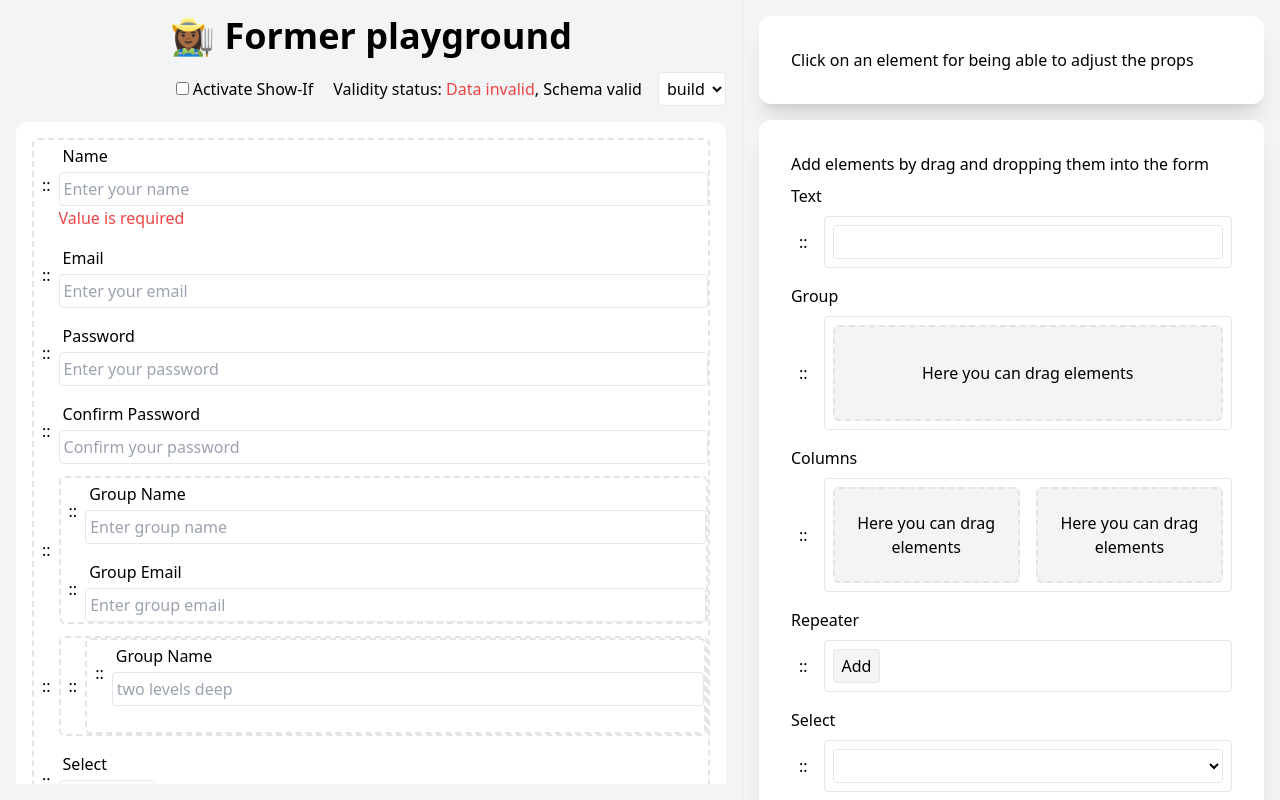
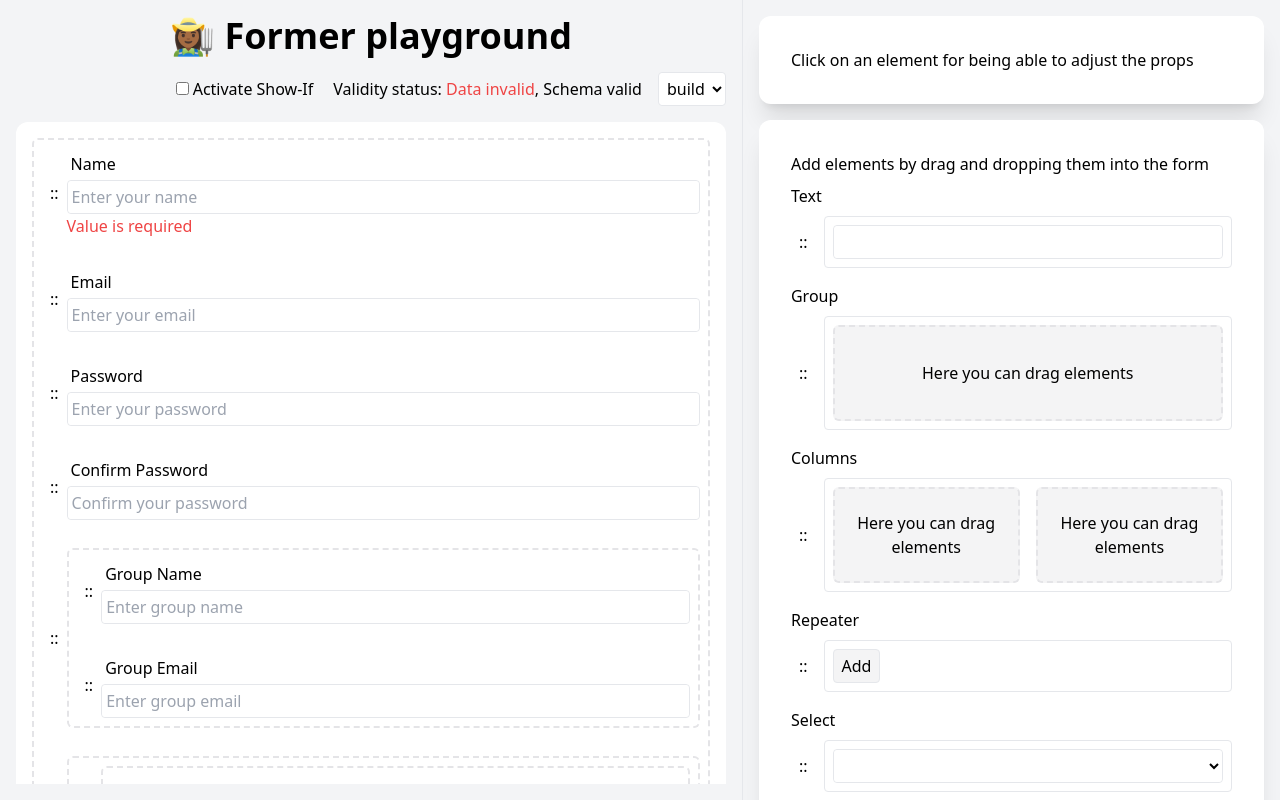
Before and after one commit to geprog/former, a Vue app in the folder packages/former/: page / in a window 1280 px wide. Built offline with nearby package versions, Linux system fonts and the light colour scheme.

Commit message:
keep padding in build mode

```diff
--- a/packages/former/src/components/FormNode.vue
+++ b/packages/former/src/components/FormNode.vue
@@ -7,7 +7,7 @@
     :class="{
       'border-2 !border-blue-600': mode === 'build' && selectedNode?._id === node._id,
       'bg-zinc-300 rounded': mode === 'build' && !isShown,
-      'former-draggable ': mode === 'build',
+      'former-draggable p-2': mode === 'build',
       'border-2 border-red-500': mode === 'build' && !isNodeValidFlag,
     }"
     @click.stop="selectedNode = node"
```
